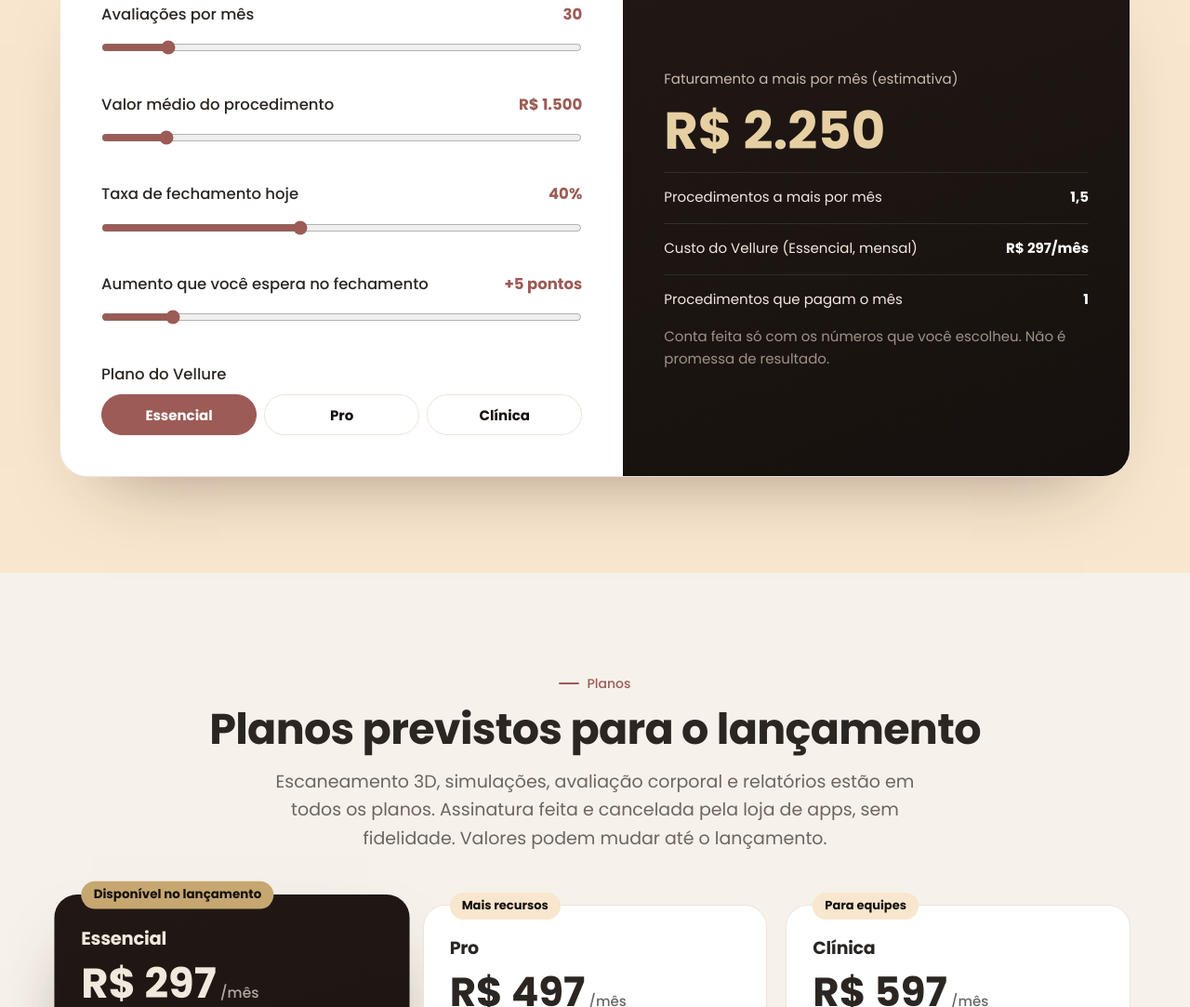
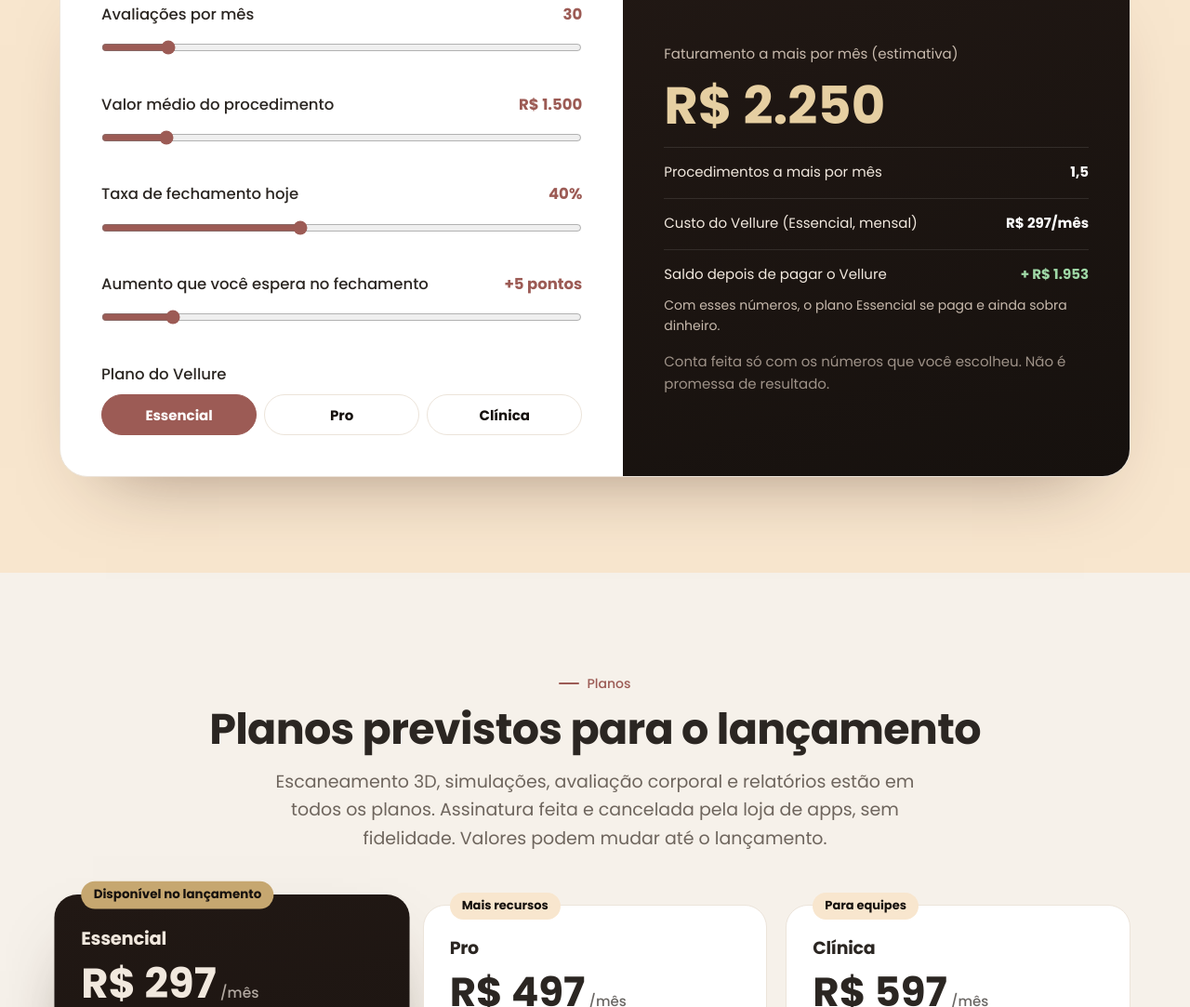
Before and after one commit to nicholassilvag/vellure-site, a plain HTML site: page index.html in a window 1280 px wide. Shown: the part 5385-6468 px from the top of the page at 93% size. Drawn offline with Linux system fonts and the light colour scheme.

Commit message:
Calculadora: saldo depois de pagar o plano escolhido
Co-Authored-By: Claude Opus 5.5 <noreply@anthropic.com>
Claude-Session: https://claude.ai/code/session_014Lm6mGyUMTVBPFbaDGtvzm

```diff
--- a/index.html
+++ b/index.html
@@ -20,7 +20,7 @@
 <link rel="apple-touch-icon" href="assets/icone.png">
 <meta name="theme-color" content="#16110E">
 <link rel="icon" href="assets/favicon.png">
-<link rel="stylesheet" href="style.css?v=6">
+<link rel="stylesheet" href="style.css?v=7">
 <script>document.documentElement.classList.add('js')</script>
 <script type="application/ld+json">{"@context": "https://schema.org", "@type": "Organization", "name": "Vellure", "url": "https://vellure3d.com.br/", "logo": "https://vellure3d.com.br/assets/icone.png", "email": "contato@vellure3d.com.br", "areaServed": "BR"}</script>
 <script type="application/ld+json">{"@context": "https://schema.org", "@type": "SoftwareApplication", "name": "Vellure", "applicationCategory": "MedicalApplication", "operatingSystem": "Android", "inLanguage": ["pt-BR", "en"], "url": "https://vellure3d.com.br/", "image": "https://vellure3d.com.br/assets/compartilhar.jpg", "description": "App para clínicas de estética: escaneamento facial 3D, simulação de procedimentos, avaliação corporal e relatórios em PDF no tablet ou celular.", "offers": {"@type": "Offer", "price": "297.00", "priceCurrency": "BRL", "description": "Plano Essencial mensal (previsto), com 7 dias grátis"}}</script>
@@ -183,7 +183,8 @@
         <div class="grande" id="r-rec">R$ 0</div>
         <div class="linha"><span>Procedimentos a mais por mês</span><b id="r-proc">0</b></div>
         <div class="linha"><span id="r-plano">Custo do Vellure (Essencial, mensal)</span><b id="r-custo">R$ 297/mês</b></div>
-        <div class="linha"><span>Procedimentos que pagam o mês</span><b id="r-paga">1</b></div>
+        <div class="linha"><span>Saldo depois de pagar o Vellure</span><b id="r-saldo">R$ 0</b></div>
+        <p class="saldo-nota" id="r-nota"></p>
         <p class="nota" style="color:#9E9288">Conta feita só com os números que você escolheu. Não é promessa de resultado.</p>
       </div>
     </div>
@@ -318,7 +319,14 @@
     const extra = av * Math.min(ga, 100 - fc) / 100;
     $('r-proc').textContent = extra.toLocaleString('pt-BR', { maximumFractionDigits: 1 });
     $('r-rec').textContent = brl(extra * tk);
-    $('r-paga').textContent = Math.max(1, Math.ceil(custo / tk));
+    const ganho = extra * tk, saldo = ganho - custo;
+    const plano = document.querySelector('.planos-calc button[aria-checked="true"]').dataset.plano;
+    $('r-saldo').textContent = (saldo >= 0 ? '+ ' : '− ') + brl(Math.abs(saldo));
+    $('r-saldo').className = saldo >= 0 ? 'pos' : 'neg';
+    const precisa = Math.ceil(custo / tk);
+    $('r-nota').textContent = saldo >= 0
+      ? 'Com esses números, o plano ' + plano + ' se paga e ainda sobra dinheiro.'
+      : 'Com esses números, o plano ' + plano + ' ainda não se paga. Ele se paga com ' + precisa + (precisa === 1 ? ' procedimento' : ' procedimentos') + ' a mais por mês.';
   };
   ['c-av', 'c-tk', 'c-fc', 'c-ga'].forEach(id => $(id).addEventListener('input', calc));
   document.querySelectorAll('.planos-calc button').forEach(b => b.addEventListener('click', () => {
--- a/style.css
+++ b/style.css
@@ -149,6 +149,9 @@ input[type=range]{width:100%;accent-color:var(--rose);height:32px;margin:0}
 .calc-out .linha{display:flex;justify-content:space-between;gap:12px;border-top:1px solid rgba(255,255,255,.1);padding-top:14px;font-size:15px}
 .calc-out .linha b{color:#fff;white-space:nowrap;flex:0 0 auto}
 .calc-out .linha span{flex:1 1 auto;min-width:0}
+.calc-out .linha b.pos{color:#9FD8A6}
+.calc-out .linha b.neg{color:#F0A49B}
+.calc-out .saldo-nota{font-size:14px;color:#C8BAAD;margin-top:-6px}
 
 /* planos */
 .planos{display:grid;grid-template-columns:repeat(3,minmax(0,1fr));gap:20px;margin-top:56px;align-items:stretch;text-align:left}
```
Also changed, not shown: privacidade.html (+1 -1 lines), termos.html (+1 -1 lines).
